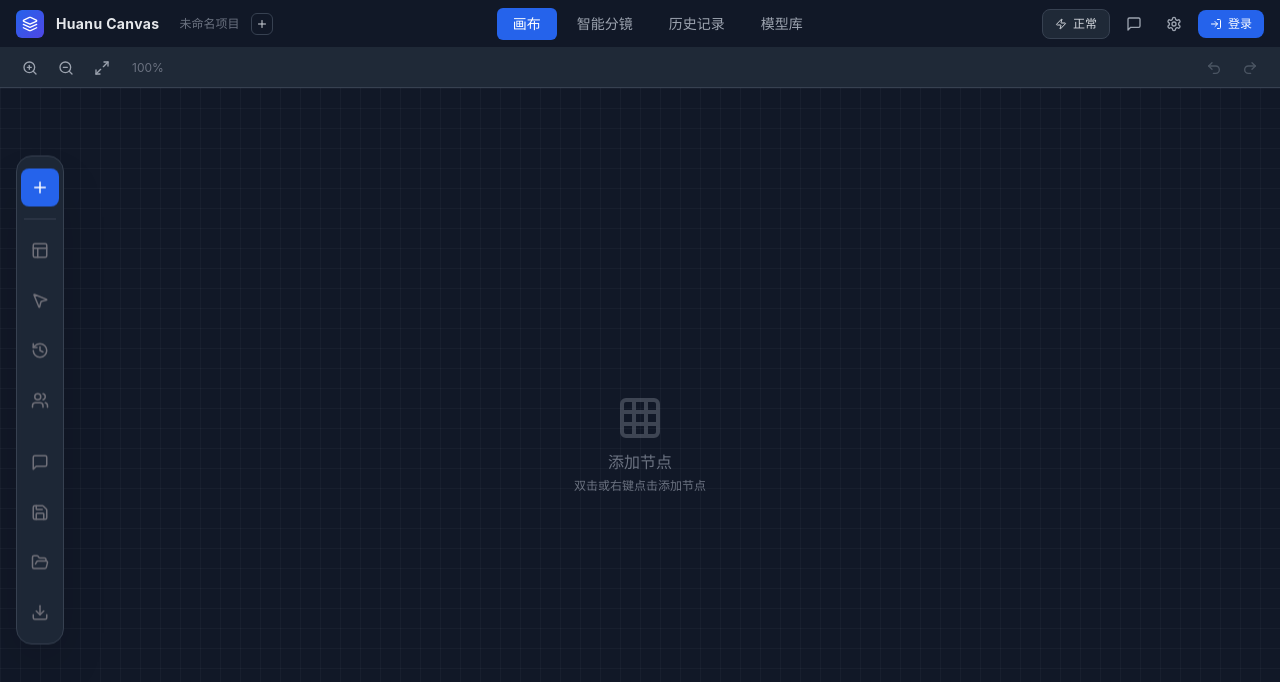
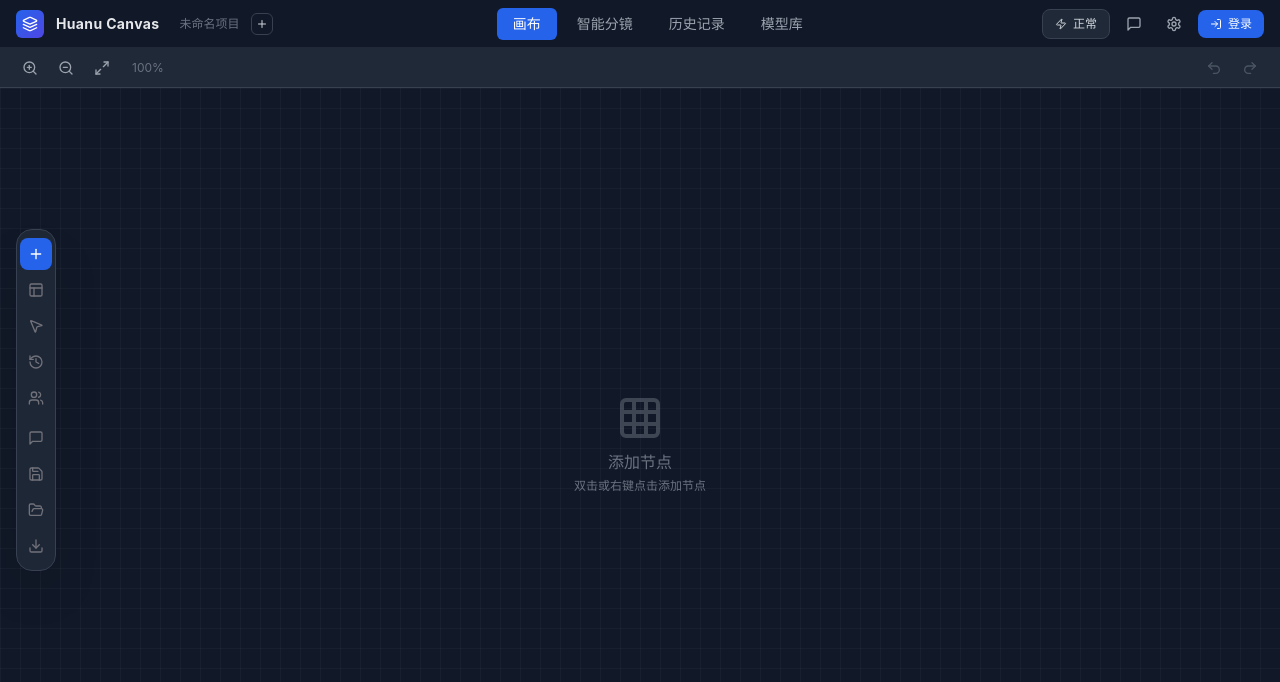
Before and after one commit to tcJackClay/testcoop, a React (Vite) app: page / in a window 1280 px wide. Shown: the top 682 px of the page. Built offline with nearby package versions, Linux system fonts and the light colour scheme.

Commit message:
refactor: 简化侧边栏按钮布局

```diff
--- a/src/components/layout/Sidebar.tsx
+++ b/src/components/layout/Sidebar.tsx
@@ -65,37 +65,37 @@ export default function Sidebar({
   };
 
   const nodeTypes: { type: NodeType; icon: React.ReactNode; label: string }[] = [
-    { type: 'imageInput', icon: <Image size={18} />, label: '图片输入' },
-    { type: 'videoInput', icon: <Video size={18} />, label: '视频输入' },
-    { type: 'textNode', icon: <FileText size={18} />, label: '文字节点' },
-    { type: 'novelInput', icon: <BookOpen size={18} />, label: '小说输入' },
-    { type: 'aiImage', icon: <Wand2 size={18} />, label: 'AI 绘图' },
-    { type: 'aiVideo', icon: <Film size={18} />, label: 'AI 视频' },
-    { type: 'storyboardNode', icon: <Clapperboard size={18} />, label: '智能分镜' },
-    { type: 'videoAnalyze', icon: <Sparkles size={18} />, label: '视频拆解' },
-    { type: 'characterDescription', icon: <Users size={18} />, label: '角色描述' },
-    { type: 'sceneDescription', icon: <Mountain size={18} />, label: '场景描述' },
-    { type: 'imageCompare', icon: <GitCompare size={18} />, label: '图像对比' },
-    { type: 'preview', icon: <Eye size={18} />, label: '预览窗口' },
-    { type: 'saveLocal', icon: <HardDrive size={18} />, label: '保存到本地' },
+    { type: 'imageInput', icon: <Image size={16} />, label: '图片输入' },
+    { type: 'videoInput', icon: <Video size={16} />, label: '视频输入' },
+    { type: 'textNode', icon: <FileText size={16} />, label: '文字节点' },
+    { type: 'novelInput', icon: <BookOpen size={16} />, label: '小说输入' },
+    { type: 'aiImage', icon: <Wand2 size={16} />, label: 'AI 绘图' },
+    { type: 'aiVideo', icon: <Film size={16} />, label: 'AI 视频' },
+    { type: 'storyboardNode', icon: <Clapperboard size={16} />, label: '智能分镜' },
+    { type: 'videoAnalyze', icon: <Sparkles size={16} />, label: '视频拆解' },
+    { type: 'characterDescription', icon: <Users size={16} />, label: '角色描述' },
+    { type: 'sceneDescription', icon: <Mountain size={16} />, label: '场景描述' },
+    { type: 'imageCompare', icon: <GitCompare size={16} />, label: '图像对比' },
+    { type: 'preview', icon: <Eye size={16} />, label: '预览窗口' },
+    { type: 'saveLocal', icon: <HardDrive size={16} />, label: '保存到本地' },
   ];
 
   return (
-    <aside className="fixed left-4 top-1/2 -translate-y-1/2 bg-gray-800/95 backdrop-blur rounded-2xl shadow-2xl border border-gray-700 flex flex-col items-center py-3 gap-3 z-50 w-12 transition-all duration-200">
+    <aside className="fixed left-4 top-1/2 -translate-y-1/2 bg-gray-800/95 backdrop-blur rounded-2xl shadow-2xl border border-gray-700 flex flex-col items-center py-2 gap-1 z-50 w-10 transition-all duration-200">
       {/* Add Node Button */}
       <div className="relative">
         <button
           onClick={() => setShowAddMenu(!showAddMenu)}
-          className="p-2.5 rounded-lg bg-blue-600 text-white hover:bg-blue-500 transition-all"
+          className="p-2 rounded-lg bg-blue-600 text-white hover:bg-blue-500 transition-all"
           title={t('添加节点')}
         >
-          <Plus size={18} />
+          <Plus size={16} />
         </button>
 
         {/* Add Node Menu */}
         {showAddMenu && (
           <div
-            className="absolute left-full ml-2 top-0 w-48 bg-gray-800 border border-gray-700 rounded-lg shadow-xl py-1 z-50"
+            className="absolute left-full ml-2 top-0 w-44 bg-gray-800 border border-gray-700 rounded-lg shadow-xl py-1 z-50"
             onMouseLeave={() => setShowAddMenu(false)}
           >
             {nodeTypes.map((item) => (
@@ -107,7 +107,7 @@ export default function Sidebar({
                   handleClick(e, item.type);
                   setShowAddMenu(false);
                 }}
-                className="flex items-center gap-3 px-3 py-2 text-sm text-gray-300 hover:bg-gray-700 hover:text-white cursor-pointer transition-colors"
+                className="flex items-center gap-2 px-3 py-1.5 text-xs text-gray-300 hover:bg-gray-700 hover:text-white cursor-pointer transition-colors"
               >
                 {item.icon}
                 <span>{item.label}</span>
@@ -117,80 +117,75 @@ export default function Sidebar({
         )}
       </div>
 
-      {/* Separator */}
-      <div className="w-8 h-px bg-gray-700" />
-
       {/* Tool Buttons */}
       <button
-        className="p-2.5 rounded-lg text-zinc-500 hover:text-zinc-300 hover:bg-zinc-800 transition-all"
-        title={t('自动整理节点')}
+        className="p-2 rounded-lg text-zinc-500 hover:text-zinc-300 hover:bg-zinc-800 transition-all"
+        title={t('自动整理')}
       >
-        <Layout size={18} />
+        <Layout size={16} />
       </button>
 
       <button
-        className="p-2.5 rounded-lg text-zinc-500 hover:text-zinc-300 hover:bg-zinc-800 transition-all"
-        title={t('选择工具')}
+        className="p-2 rounded-lg text-zinc-500 hover:text-zinc-300 hover:bg-zinc-800 transition-all"
+        title={t('选择')}
       >
-        <MousePointer2 size={18} />
+        <MousePointer2 size={16} />
       </button>
 
       <button
         onClick={onHistoryClick}
-        className={`p-2.5 rounded-lg transition-all ${
+        className={`p-2 rounded-lg transition-all ${
           historyOpen
             ? 'bg-zinc-800 text-white'
             : 'text-zinc-500 hover:text-zinc-300 hover:bg-zinc-800'
         }`}
-        title={t('生成历史')}
+        title={t('历史')}
       >
-        <History size={18} />
+        <History size={16} />
       </button>
 
       <button
         onClick={onCharactersClick}
-        className={`p-2.5 rounded-lg transition-all ${
+        className={`p-2 rounded-lg transition-all ${
           charactersOpen
             ? 'bg-zinc-800 text-white'
             : 'text-zinc-500 hover:text-zinc-300 hover:bg-zinc-800'
         }`}
         title={t('资产库')}
       >
-        <Users size={18} />
+        <Users size={16} />
       </button>
 
       <div className="flex-1" />
 
       {/* Bottom Tools */}
       <button
-        className="p-2.5 rounded-lg text-zinc-500 hover:text-zinc-300 hover:bg-zinc-800 transition-all"
-        title={t('AI 对话')}
-        onClick={() => {
-          // Toggle chat - handled by parent
-        }}
+        className="p-2 rounded-lg text-zinc-500 hover:text-zinc-300 hover:bg-zinc-800 transition-all"
+        title={t('对话')}
+        onClick={() => {}}
       >
-        <MessageSquare size={18} />
+        <MessageSquare size={16} />
       </button>
 
       <button
-        className="p-2.5 rounded-lg text-zinc-500 hover:text-zinc-300 hover:bg-zinc-800 transition-all"
-        title={t('保存项目')}
+        className="p-2 rounded-lg text-zinc-500 hover:text-zinc-300 hover:bg-zinc-800 transition-all"
+        title={t('保存')}
       >
-        <Save size={18} />
+        <Save size={16} />
       </button>
 
       <button
-        className="p-2.5 rounded-lg text-zinc-500 hover:text-zinc-300 hover:bg-zinc-800 transition-all"
-        title={t('加载项目')}
+        className="p-2 rounded-lg text-zinc-500 hover:text-zinc-300 hover:bg-zinc-800 transition-all"
+        title={t('加载')}
       >
-        <FolderOpen size={18} />
+        <FolderOpen size={16} />
       </button>
 
       <button
-        className="p-2.5 rounded-lg text-zinc-500 hover:text-zinc-300 hover:bg-zinc-800 transition-all"
-        title={t('导入工作流')}
+        className="p-2 rounded-lg text-zinc-500 hover:text-zinc-300 hover:bg-zinc-800 transition-all"
+        title={t('导入')}
       >
-        <Download size={18} />
+        <Download size={16} />
       </button>
     </aside>
   );
```
